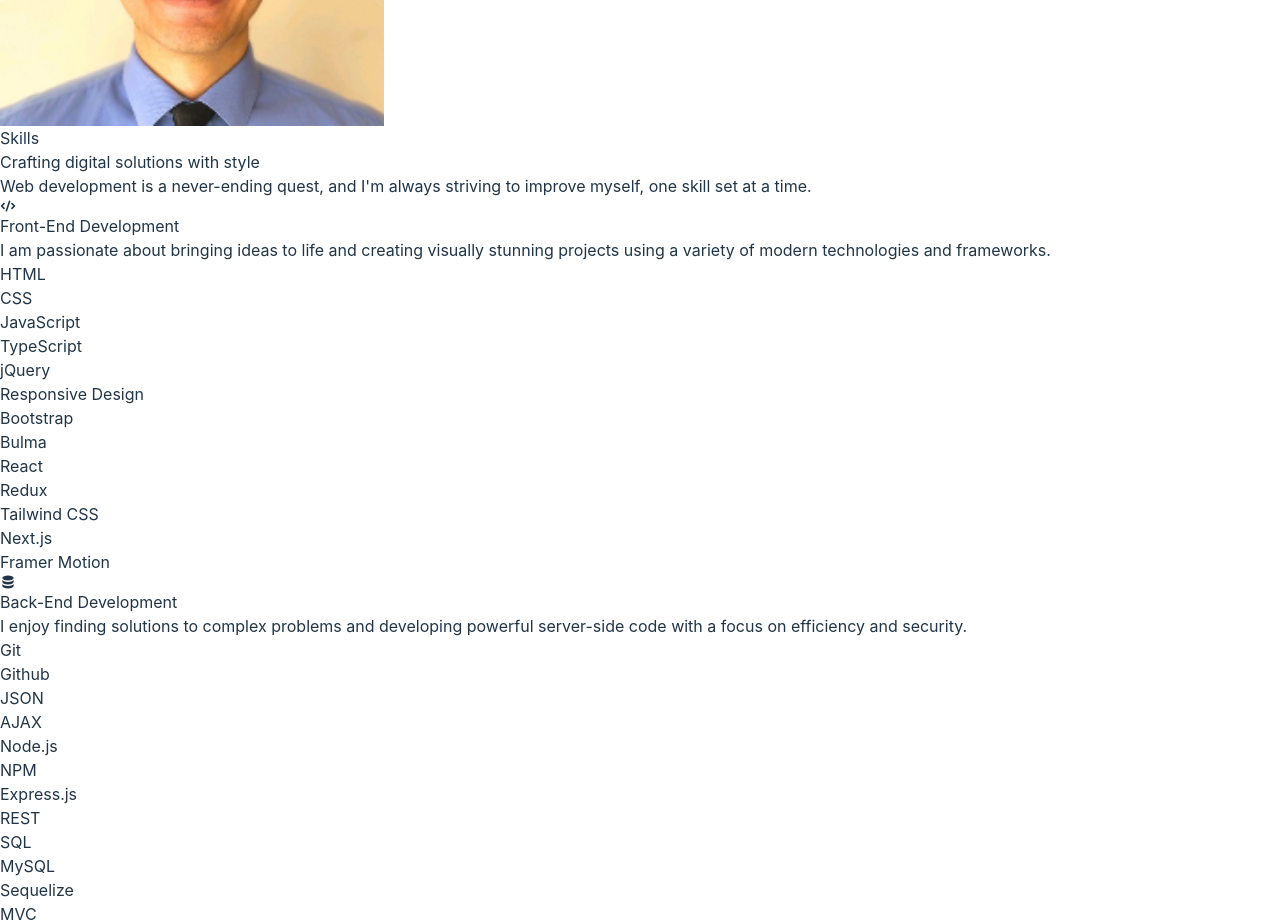
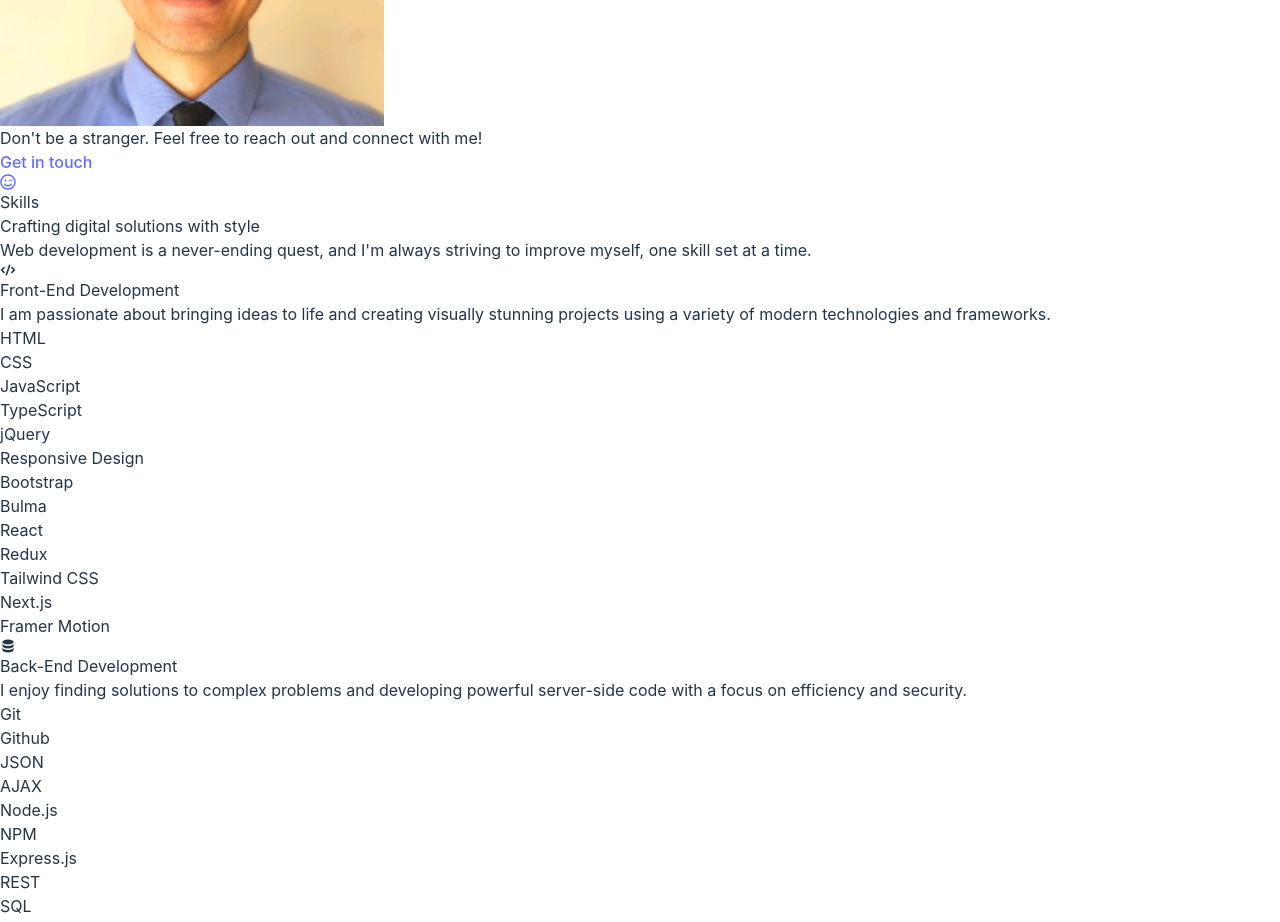
Before and after one commit to noahfajarda/updated-portfolio, a React (Vite) app: page / in a window 1280 px wide. Shown: the part 1160-2082 px from the top of the page. Built offline with nearby package versions, Linux system fonts and the light colour scheme.

Commit message:
added link to access contact

```diff
--- a/src/App.jsx
+++ b/src/App.jsx
@@ -1,6 +1,6 @@
 import "./App.css";
 import About from "./components/About";
-import BackgroundCircles from "./components/BackgroundCircles";
+import { FaRegSmileWink } from "react-icons/fa";
 import CallToAction from "./components/CallToAction";
 import { HiOutlineDocumentDownload } from "react-icons/hi";
 import Contact from "./components/Contact";
@@ -34,12 +34,20 @@ const resumeCTA = {
   linkURL: resumeLink,
 };
 
+const contactCTA = {
+  message: `Don't be a stranger. Feel free to reach out and connect with me!`,
+  buttonMessage: "Get in touch",
+  buttonIcon: <FaRegSmileWink />,
+  linkURL: "#contact",
+};
+
 function App() {
   return (
     <div className="font-sans bg-[#0a0a0a] text-gray-100 h-screen z-0 overflow-y-auto overflow-x-hidden scroll-smooth scrollbar-firefox md:scrollbar">
       <Header />
       <Hero />
       <About />
+      <CallToAction {...contactCTA} />
       <Skills />
       <CallToAction {...resumeCTA} />
       <Work />
```
